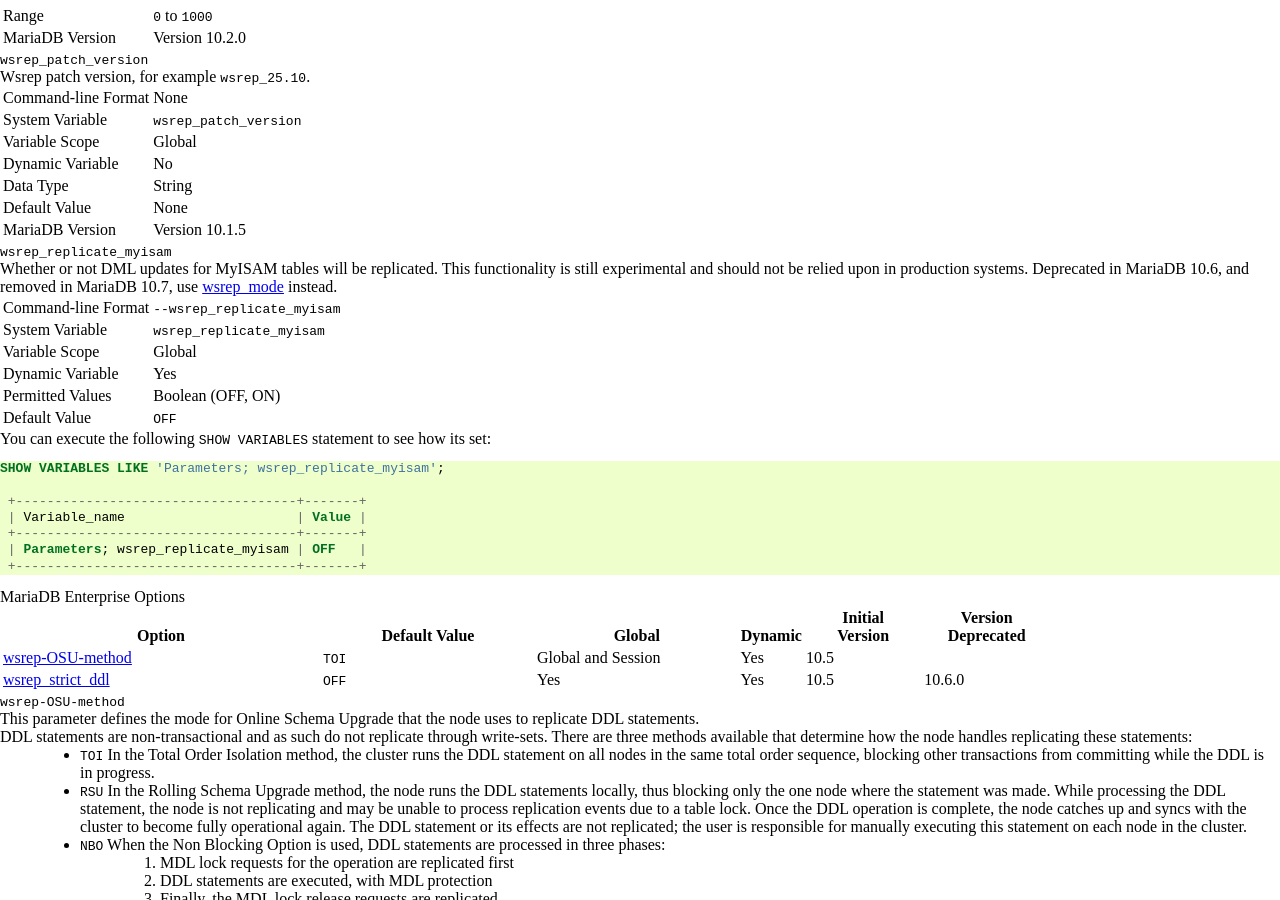
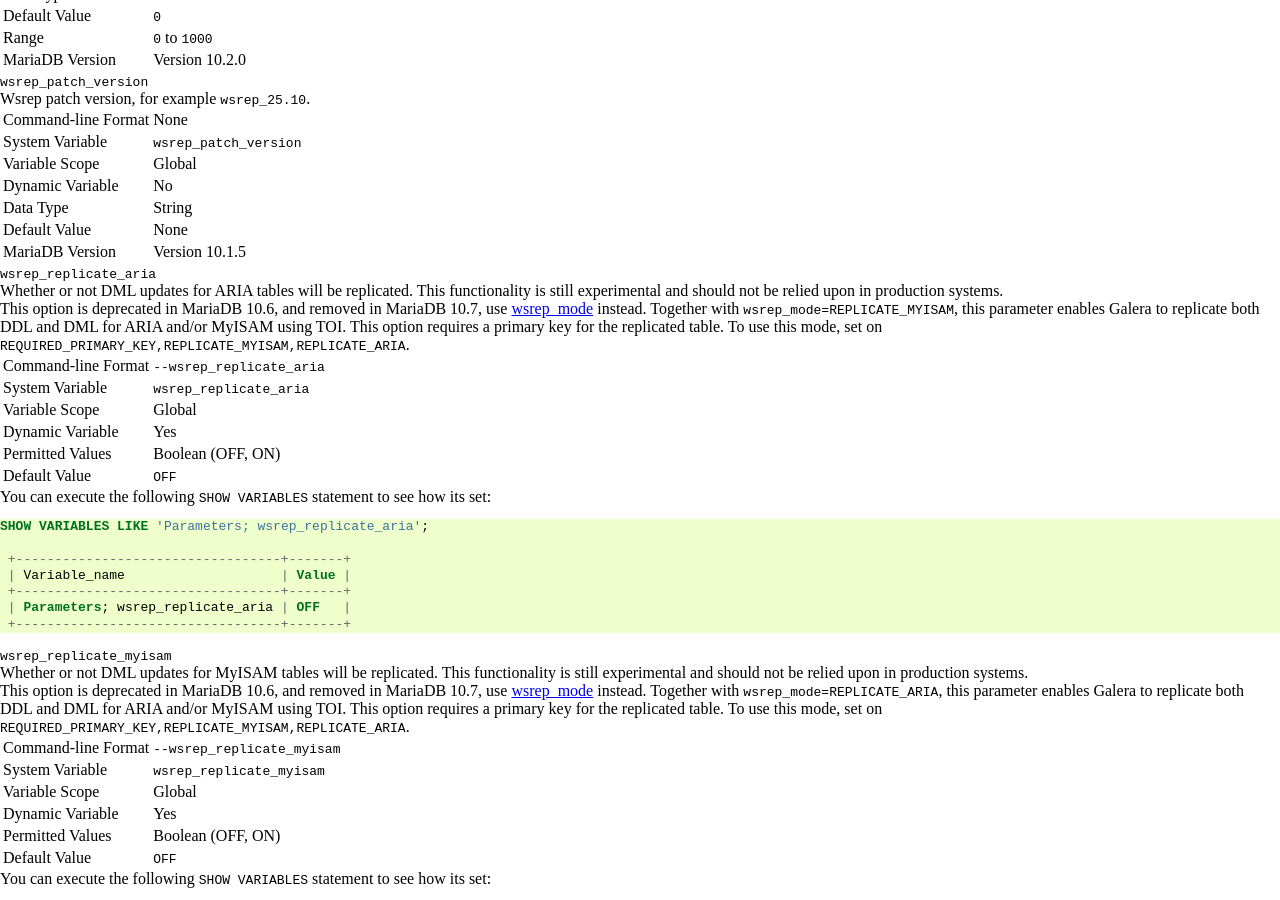
Before and after one commit to codership/documentation, a Sphinx documentation site: the page built from galeracluster/source/documentation/mariadb-options.rst, in a window 1280 px wide and 900 px high, scrolled down 1825 px. Built offline with Sphinx 7.4.7, drawn with Linux system fonts in a browser that asks for light colours; comment, search, counter and statistics services are not loaded; some of the changed text lies outside the part shown.

Commit message:
More info on wsrep_mode added.

```diff
--- a/galeracluster/source/documentation/mariadb-options.rst
+++ b/galeracluster/source/documentation/mariadb-options.rst
@@ -72,6 +72,7 @@ These are MariaDB Server and Enterprise options. If you click a particular varia
    ":ref:`wsrep_gtid_seq_no <wsrep_gtid_seq_no>`", "", "No", "Yes", "10.5.1", ""
    ":ref:`wsrep-mysql-replication-bundle <wsrep-mysql-replication-bundle>`", "``0``", "Yes", "No", "10.2.0", ""
    ":ref:`wsrep_patch_version <wsrep_patch_version>`", "", "Yes", "No", "10.1.5", ""
+   ":ref:`wsrep_replicate_myisam <wsrep_replicate_aria>`", "OFF", "Yes", "Yes", "", "10.6"
    ":ref:`wsrep_replicate_myisam <wsrep_replicate_myisam>`", "OFF", "Yes", "Yes", "", "10.6"
 
 
@@ -226,6 +227,42 @@ Wsrep patch version, for example ``wsrep_25.10``.
    "MariaDB Version", "Version 10.1.5"
 
 
+
+.. _`wsrep_replicate_aria`:
+.. rst-class:: section-heading
+.. rubric:: ``wsrep_replicate_aria``
+
+.. index::
+   pair: Parameters; wsrep_replicate_aria
+
+Whether or not DML updates for ARIA tables will be replicated. This functionality is still experimental and should not be relied upon in production systems.
+
+This option is deprecated in MariaDB 10.6, and removed in MariaDB 10.7, use :ref:`wsrep_mode <wsrep_mode>` instead. Together with ``wsrep_mode=REPLICATE_MYISAM``, this parameter enables Galera to replicate both DDL and DML for ARIA and/or MyISAM using TOI. This option requires a primary key for the replicated table. To use this mode, set on ``REQUIRED_PRIMARY_KEY,REPLICATE_MYISAM,REPLICATE_ARIA``.
+
+
+.. csv-table::
+   :class: doc-options
+
+   "Command-line Format", "``--wsrep_replicate_aria``"
+   "System Variable", "``wsrep_replicate_aria``"
+   "Variable Scope", "Global"
+   "Dynamic Variable", "Yes"
+   "Permitted Values", "Boolean (OFF, ON)"
+   "Default Value", "``OFF`` "
+
+You can execute the following ``SHOW VARIABLES`` statement to see how its set:
+
+.. code-block:: mysql
+
+   SHOW VARIABLES LIKE 'Parameters; wsrep_replicate_aria';
+
+    +----------------------------------+-------+
+    | Variable_name                    | Value |
+    +----------------------------------+-------+
+    | Parameters; wsrep_replicate_aria | OFF   |
+    +----------------------------------+-------+
+
+
 .. _`wsrep_replicate_myisam`:
 .. rst-class:: section-heading
 .. rubric:: ``wsrep_replicate_myisam``
@@ -233,7 +270,9 @@ Wsrep patch version, for example ``wsrep_25.10``.
 .. index::
    pair: Parameters; wsrep_replicate_myisam
 
-Whether or not DML updates for MyISAM tables will be replicated. This functionality is still experimental and should not be relied upon in production systems. Deprecated in MariaDB 10.6, and removed in MariaDB 10.7, use :ref:`wsrep_mode <wsrep_mode>` instead.
+Whether or not DML updates for MyISAM tables will be replicated. This functionality is still experimental and should not be relied upon in production systems.
+
+This option is deprecated in MariaDB 10.6, and removed in MariaDB 10.7, use :ref:`wsrep_mode <wsrep_mode>` instead. Together with ``wsrep_mode=REPLICATE_ARIA``, this parameter enables Galera to replicate both DDL and DML for ARIA and/or MyISAM using TOI. This option requires a primary key for the replicated table. To use this mode, set on ``REQUIRED_PRIMARY_KEY,REPLICATE_MYISAM,REPLICATE_ARIA``.
 
 
 .. csv-table::
```
